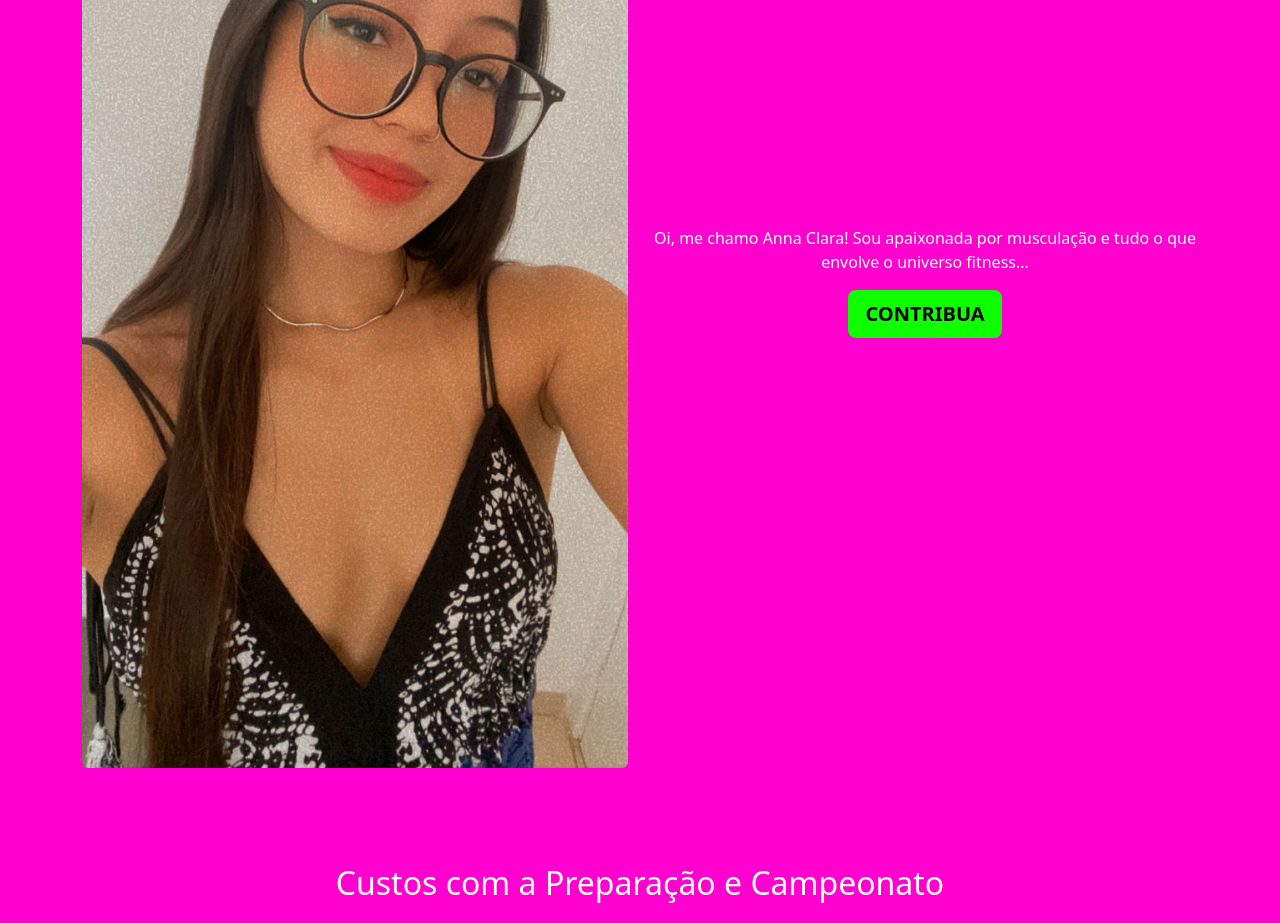
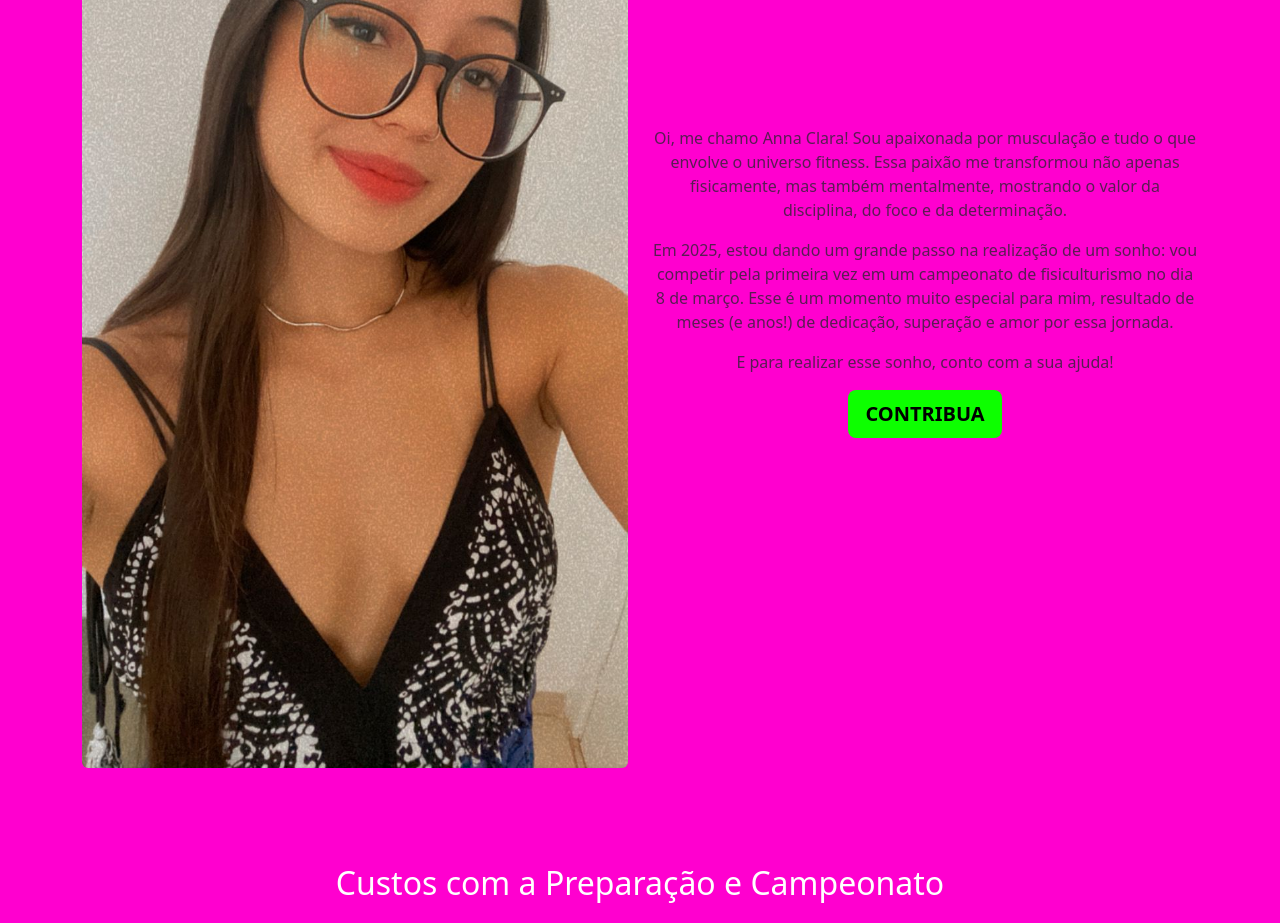
Before and after one commit to Anninha777/anninha777.github.io, a plain HTML site: page index.html in a window 1280 px wide. Shown: the part 2320-3243 px from the top of the page. Drawn offline with nearby package versions, Linux system fonts and the light colour scheme.

Commit message:
Atualizar o index.html

```diff
--- a/index.html
+++ b/index.html
@@ -71,7 +71,15 @@
         <img src="Imagem de apresetação.jpeg" alt="Anna Clara" class="img-fluid rounded">
       </div>
       <div class="col-md-6">
-        <p>Oi, me chamo Anna Clara! Sou apaixonada por musculação e tudo o que envolve o universo fitness...</p>
+        <p class="text-muted">
+          Oi, me chamo Anna Clara! Sou apaixonada por musculação e tudo o que envolve o universo fitness. Essa paixão me transformou não apenas fisicamente, mas também mentalmente, mostrando o valor da disciplina, do foco e da determinação.
+        </p>
+        <p class="text-muted">
+          Em 2025, estou dando um grande passo na realização de um sonho: vou competir pela primeira vez em um campeonato de fisiculturismo no dia 8 de março. Esse é um momento muito especial para mim, resultado de meses (e anos!) de dedicação, superação e amor por essa jornada.
+        </p>
+        <p class="text-muted">
+          E para realizar esse sonho, conto com a sua ajuda!
+        </p>
         <a href="https://link.mercadopago.com.br/vaquinhadaannaclara" class="btn btn-contribua btn-lg">CONTRIBUA</a>
       </div>
     </div>
```
